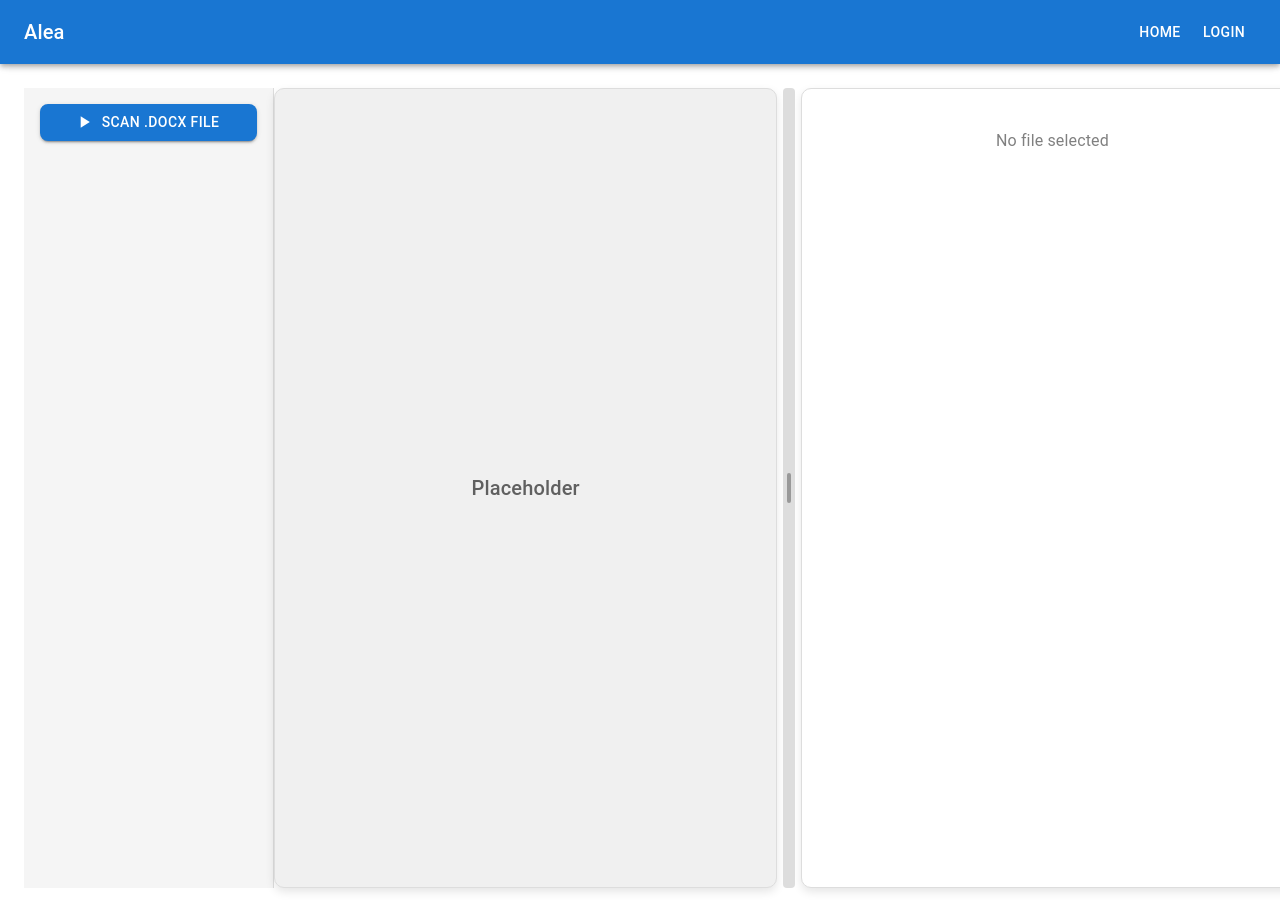
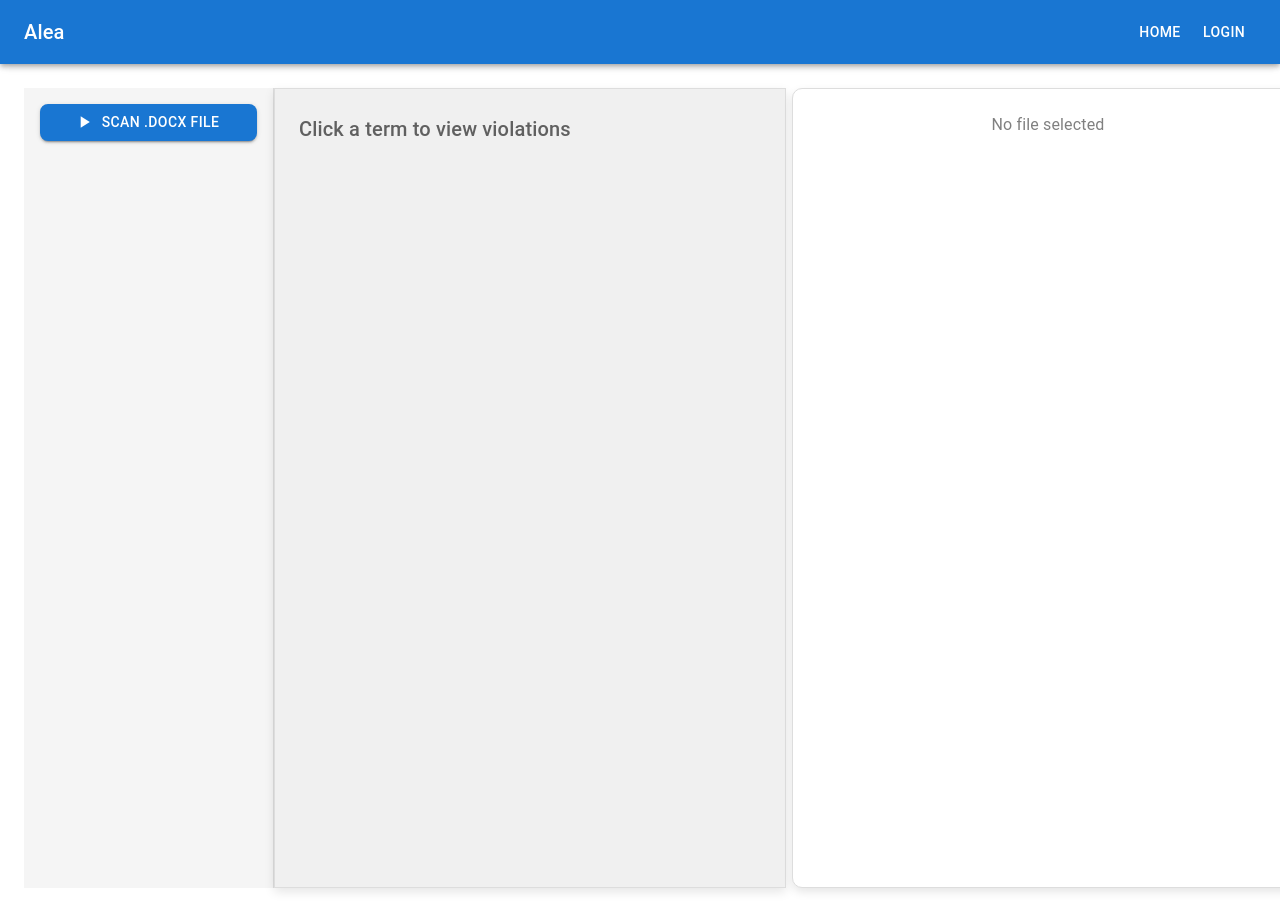
Before and after one commit to mihir2310/gamblingregulatory, a React (Vite) app in the folder FRONTEND/: page /dashboard/1 in a window 1280 px wide. Shown: the top 912 px of the page. Built offline with nearby package versions, Linux system fonts and the light colour scheme.

Commit message:
Added clickable highlights

```diff
--- a/FRONTEND/src/pages/Filepage.jsx
+++ b/FRONTEND/src/pages/Filepage.jsx
@@ -20,6 +20,7 @@ const Filepage = () => {
   const [uploadedFiles, setUploadedFiles] = useState([]);
   const [selectedFileContent, setSelectedFileContent] = useState('');
   const [scanResult, setScanResult] = useState(null); // State to hold scan results
+  const [highlightedTerm, setHighlightedTerm] = useState(null); // Currently clicked term
   const [resizeRatio, setResizeRatio] = useState(0.50); // 50% for each section
   const [isLoading, setIsLoading] = useState(false); // State for loading popup
   const containerRef = useRef(null);
@@ -52,14 +53,10 @@ const Filepage = () => {
             formData.append('market_type', market_type);
             formData.append('state_or_federal', state_or_federal);
 
-            console.log('here')
-
             const response = await fetch('/api/scan-doc', {
               method: 'POST',
               body: formData,
             });
-
-            console.log('here')
 
             if (!response.ok) {
               const errorData = await response.json();
@@ -85,7 +82,6 @@ const Filepage = () => {
               }),
             });
 
-
             setUploadedFiles((prevFiles) => [file, ...prevFiles].slice(0, 10));
             navigate(`/dashboard/${encodeURIComponent(project_name)}/${encodeURIComponent(file.name)}`);
           } catch (error) {
@@ -109,10 +105,8 @@ const Filepage = () => {
     return value;
   };
 
-  const handleFileSelect = async (file) => {
-    const content = await readDocxFile(file);
-    setSelectedFileContent(content);
-    navigate(`/dashboard/${encodeURIComponent(project_name)}/${encodeURIComponent(file.name)}`);
+  const handleTermClick = (term) => {
+    setHighlightedTerm(term); // Update the highlighted term
   };
 
   const handleResizeStart = (e) => {
@@ -157,12 +151,9 @@ const Filepage = () => {
     }
   }, [fileName, uploadedFiles]);
 
-  // Create the URL for the JSON result (only when scanResult is available)
-  const jsonUrl = scanResult ? `data:text/json;charset=utf-8,${encodeURIComponent(JSON.stringify(scanResult))}` : '';
-
   return (
     <Box sx={{ display: 'flex', height: '100vh', width: '100vw' }}>
-      {/* Sidebar - Fixed width */}
+      {/* Sidebar */}
       <Box
         sx={{
           width: '250px',
@@ -190,101 +181,44 @@ const Filepage = () => {
               onChange={handleFileUpload}
             />
           </Button>
-
-          <List>
-            {uploadedFiles.map((file, index) => (
-              <ListItem key={index} disablePadding>
-                <ListItemButton>
-                  <Link
-                    to={`/dashboard/${encodeURIComponent(project_name)}/${encodeURIComponent(file.name)}`}
-                    style={{ textDecoration: 'none', color: 'inherit', flexGrow: 1 }}
-                    onClick={() => handleFileSelect(file)}
-                  >
-                    <ListItemText primary={file.name} />
-                  </Link>
-                  <IconButton
-                    edge="end"
-                    color="error"
-                    onClick={() => handleFileRemove(file)}
-                  >
-                    <CloseIcon />
-                  </IconButton>
-                </ListItemButton>
-              </ListItem>
-            ))}
-          </List>
         </Stack>
       </Box>
 
-      {/* Main Content - Full Width */}
-      <Box
-        ref={containerRef}
-        sx={{
-          display: 'flex',
-          height: '100vh',
-          flexGrow: 1,
-          position: 'relative',
-        }}
-      >
-        {/* JSON Placeholder */}
+      {/* Main Content */}
+      <Box ref={containerRef} sx={{ display: 'flex', height: '100vh', flexGrow: 1, position: 'relative' }}>
+        {/* Placeholder */}
         <Box
           sx={{
             width: `${resizeRatio * 100}%`,
             display: 'flex',
-            justifyContent: 'center',
-            alignItems: 'center',
+            flexDirection: 'column',
             border: '1px solid #ddd',
-            borderRadius: '10px',
             padding: '24px',
             backgroundColor: '#f0f0f0',
             overflowY: 'auto',
             boxShadow: '0px 4px 10px rgba(0, 0, 0, 0.1)',
-            marginRight: '6px',
           }}
         >
-          {scanResult ? (
-            <Typography variant="body1">
-              <a
-                href={jsonUrl}
-                target="_blank"
-                rel="noopener noreferrer"
-                download="scan-result.json"
-                style={{ color: '#1e90ff' }}
-              >
-                Click here to view or download the JSON result
-              </a>
+          {highlightedTerm ? (
+            <Box>
+              <Typography variant="h6" color="primary">
+                Violations for: {highlightedTerm.term}
               </Typography>
+              {highlightedTerm.violations.map((violation, index) => (
+                <Box key={index} sx={{ marginBottom: '16px' }}>
+                  <Typography variant="subtitle1" fontWeight="bold">
+                    {violation["Law Name"]}
+                  </Typography>
+                  <Typography variant="body2">{violation.Explanation}</Typography>
+                </Box>
+              ))}
+            </Box>
           ) : (
             <Typography variant="h6" color="textSecondary">
-              Placeholder
+              Click a term to view violations
             </Typography>
           )}
         </Box>
-
-        {/* Resizer Handle */}
-        <Box
-          sx={{
-            width: '12px',
-            cursor: 'col-resize',
-            backgroundColor: '#ddd',
-            borderRadius: '4px',
-            zIndex: 10,
-            display: 'flex',
-            justifyContent: 'center',
-            alignItems: 'center',
-            '&:hover': {
-              backgroundColor: '#bbb',
-            },
-            '&::after': {
-              content: '""',
-              height: '30px',
-              width: '4px',
-              backgroundColor: '#999',
-              borderRadius: '2px',
-            },
-          }}
-          onMouseDown={handleResizeStart}
-        />
 
         {/* DOCX Preview */}
         <Box
@@ -299,50 +233,29 @@ const Filepage = () => {
             marginLeft: '6px',
             minWidth: '100px',
           }}
-          contentEditable
-          suppressContentEditableWarning
-          dangerouslySetInnerHTML={{
-            __html:
-              selectedFileContent ||
-              '<p style="color:gray; text-align:center;">No file selected</p>',
-          }}
-        />
-      </Box>
-      {/* Loading Popup */}
-      {isLoading && (
-        <Box
+        >
+          {scanResult ? (
+            scanResult.map((item, index) => (
+              <Typography
+                key={index}
+                onClick={() => handleTermClick(item)}
                 sx={{
-            position: 'absolute',
-            top: 0,
-            left: 0,
-            width: '100vw',
-            height: '100vh',
-            backgroundColor: 'rgba(0, 0, 0, 0.5)', // Semi-transparent background
-            display: 'flex',
-            justifyContent: 'center',
-            alignItems: 'center',
-            zIndex: 1000, // Ensure it appears above everything else
+                  cursor: 'pointer',
+                  color: 'blue',
+                  textDecoration: 'underline',
+                  marginBottom: '8px',
                 }}
               >
-          <Box
-            sx={{
-              backgroundColor: '#fff',
-              padding: '20px',
-              borderRadius: '10px',
-              boxShadow: '0px 4px 10px rgba(0, 0, 0, 0.2)',
-              textAlign: 'center',
-              display: 'flex',
-              flexDirection: 'column',
-              alignItems: 'center',
-            }}
-          >
-            <CircularProgress size={50} sx={{ marginBottom: '16px' }} />
-            <Typography variant="h6" color="textSecondary">
-              Processing...
+                {item.term}
               </Typography>
+            ))
+          ) : (
+            <Typography style={{ color: 'gray', textAlign: 'center' }}>
+              No file selected
+            </Typography>
+          )}
         </Box>
       </Box>
-      )}
     </Box>
   );
 };
```
Lines whose indentation alone changed are shown as unchanged.
